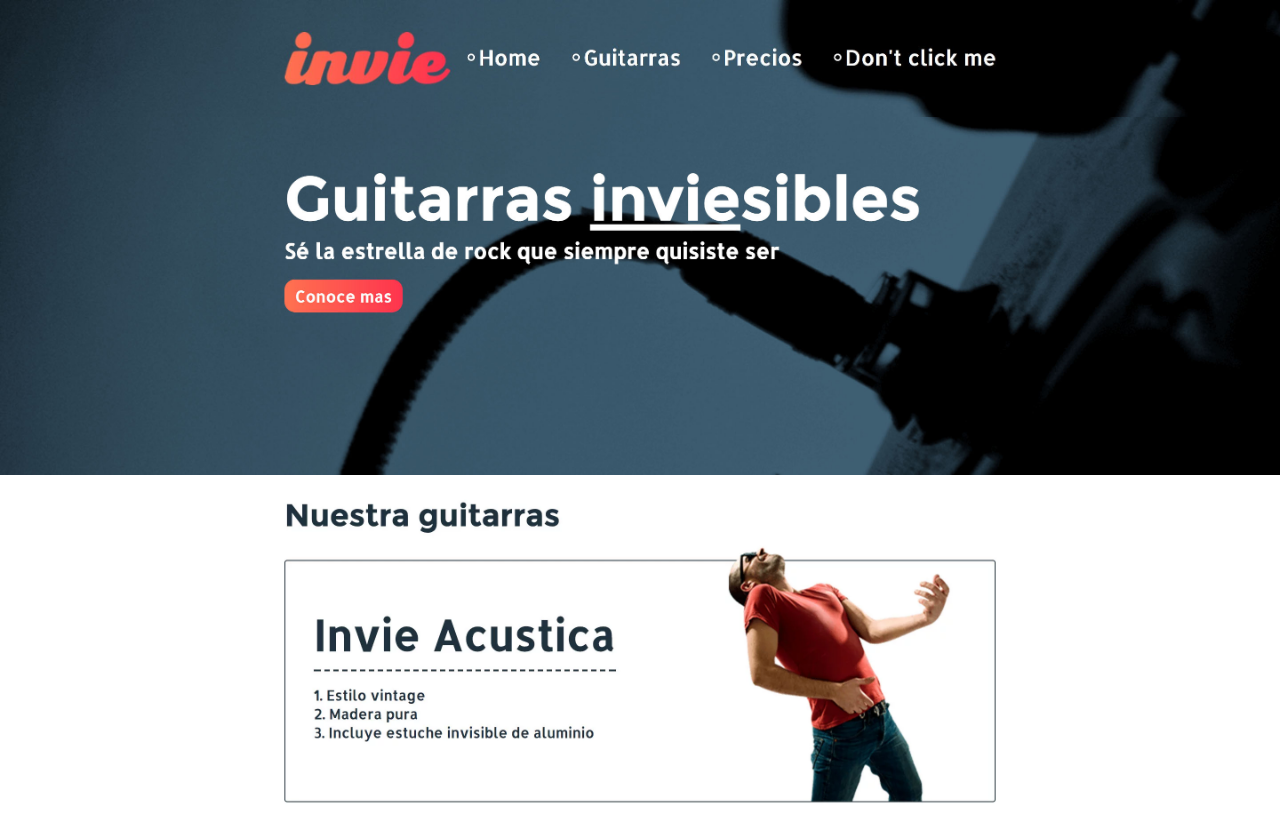
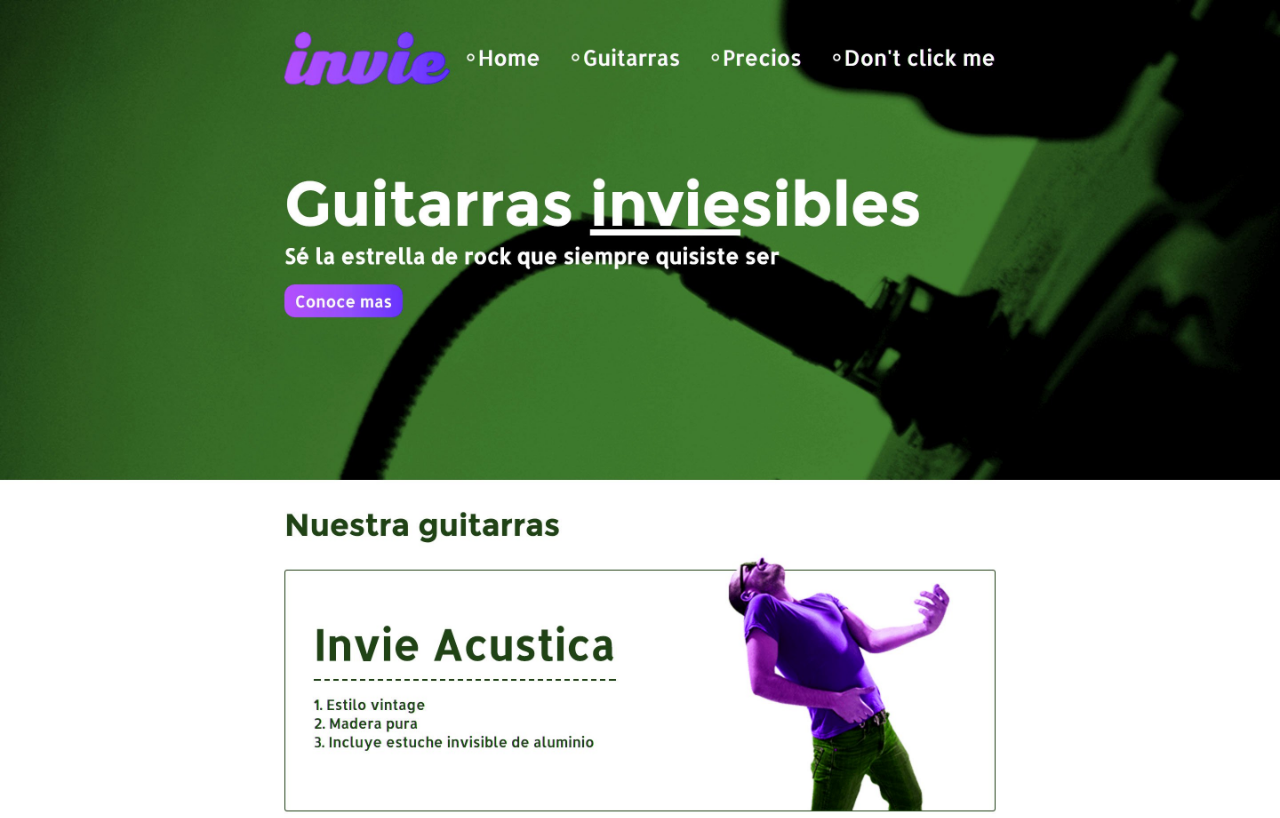
Before and after one commit to Syntth/github-prueba, a plain HTML site: page index.html in a window 1280 px wide. Shown: the top 818 px of the page. Drawn offline with Linux system fonts and the light colour scheme.

Commit message:
nueva versión verde

```diff
--- a/index.html
+++ b/index.html
@@ -15,8 +15,6 @@
     </style>
   </head>
   <body>
-    <img src="header.jpg" alt="">
-    <img src="hero.jpg" alt="">
-    <img src="acustica.webp" alt="">
+    <img src="nueva-version.jpg" alt="">
   </body>
 </html>
```
Also changed, not shown: nueva-version.jpg (added).
